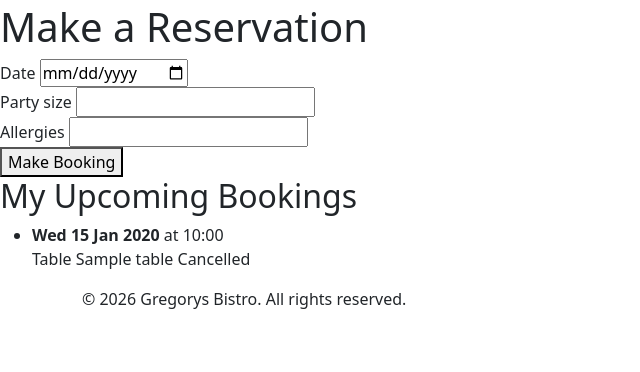
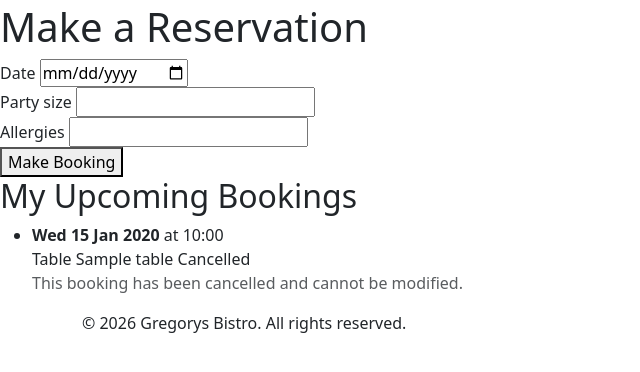
Before and after one commit to gregp1985/gregorys-bistro, a Django app: template booking/templates/booking/booking.html in a window 1280 px wide. Shown: the part 53-425 px from the top of the page, without its empty margins (0-640 px from the left). Run offline with Django 4.2, Linux system fonts and the light colour scheme; the template is opened without the code that fills it: most values are stand-ins (such as "Sample title", 1, 10 or a date in 2020); form fields are guessed from the names that the template uses.

Commit message:
Addition of cancel button on existing bookings

```diff
--- a/booking/templates/booking/booking.html
+++ b/booking/templates/booking/booking.html
@@ -71,7 +71,21 @@
             </div>
 
             <div class="booking-actions">
-
+                <form
+                    method="post"
+                    action="{% url 'booking:cancel_booking' booking.id %}"
+                    style="display:inline"
+                    onsubmit="return confirm('Are you sure you want to cancel this booking?');"
+                >
+                    {% csrf_token %}
+                    {% if booking.status != "CANCELLED" %}
+                        <button type="submit">Cancel</button>
+                    {% else %}
+                        <p class="text-muted">
+                            This booking has been cancelled and cannot be modified.
+                        </p>
+                    {% endif %}
+                </form>
             </div>
           </li>
         {% endfor %}
--- a/booking/urls.py
+++ b/booking/urls.py
@@ -9,5 +9,10 @@ urlpatterns = [
         views.booking_calendar_data,
         name='booking_calendar_data',
     ),
+    path(
+        "cancel/<int:booking_id>/",
+        views.cancel_booking,
+        name="cancel_booking"
+    ),
     path('booking/', views.make_booking, name='booking'),
 ]
```
Also changed, not shown: booking/views.py (+5 -5 lines).
